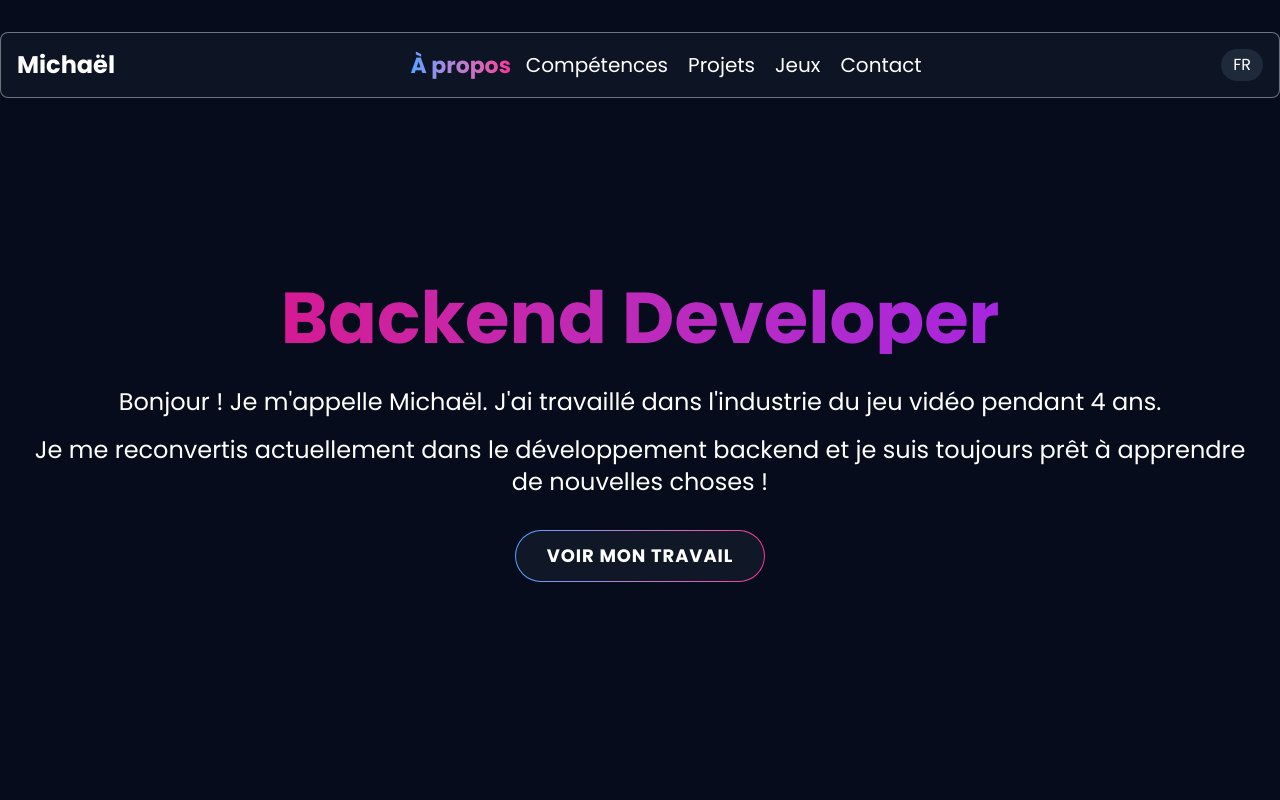
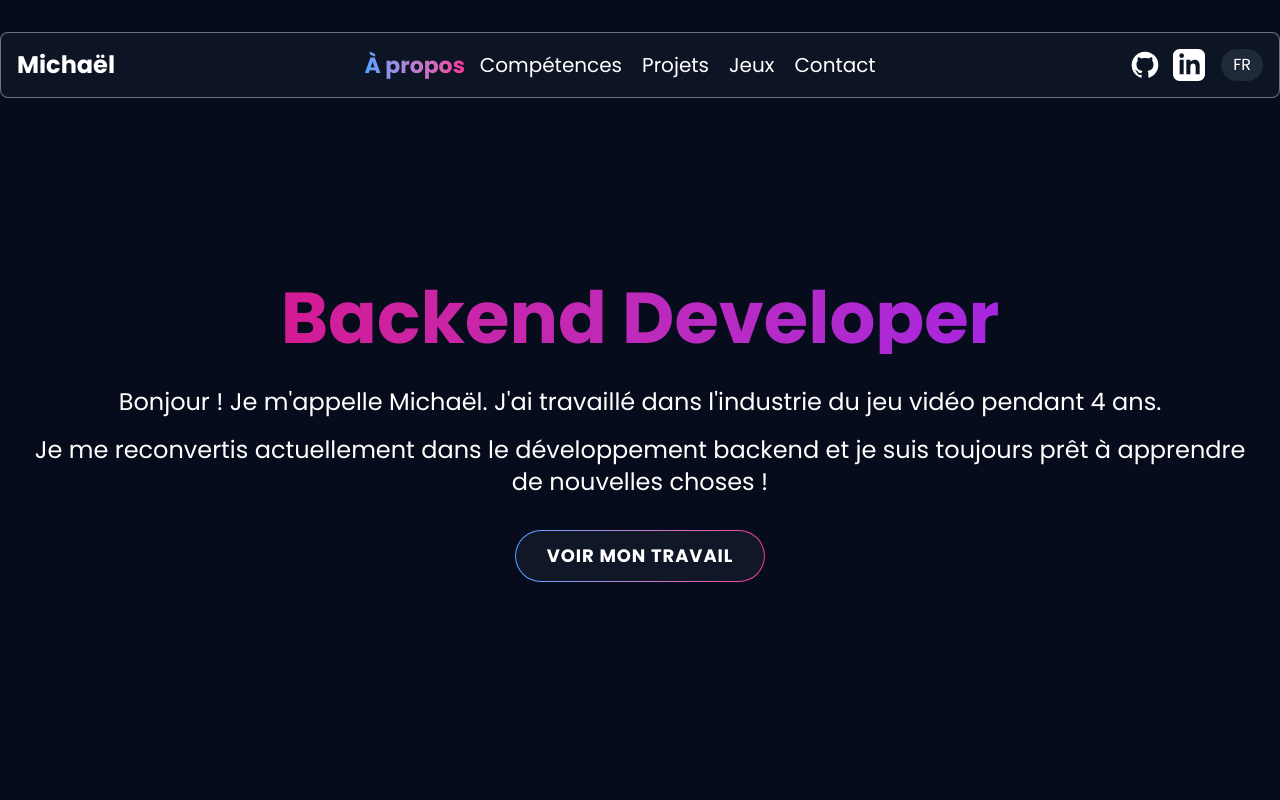
Before and after one commit to SynysterRev/portfolio, a React (Vite) app in the folder frontend/: page / in a window 1280 px wide. Shown: the top 800 px of the page. Built offline with nearby package versions, Linux system fonts and the light colour scheme.

Commit message:
add github/linkedin icon

```diff
--- a/frontend/src/components/NavBar.jsx
+++ b/frontend/src/components/NavBar.jsx
@@ -84,7 +84,29 @@ const NavBar = ({ t, toggleLanguage, currentLang }) => {
                         )}
                     </div>
 
-                    <div className="flex items-center gap-2">
+                    <div className="flex items-center gap-4">
+                        <div className="flex items-center gap-3">
+                            <a
+                                href="https://github.com/SynysterRev"
+                                target="_blank"
+                                rel="noopener noreferrer"
+                                className="text-white hover:text-blue-400 transition-colors"
+                            >
+                                <svg className="w-8 h-8" fill="currentColor" viewBox="0 0 24 24">
+                                    <path fillRule="evenodd" d="M12 2C6.477 2 2 6.477 2 12c0 4.42 2.87 8.17 6.84 9.5.5.08.66-.23.66-.5v-1.69c-2.77.6-3.36-1.34-3.36-1.34-.46-1.16-1.11-1.47-1.11-1.47-.91-.62.07-.6.07-.6 1 .07 1.53 1.03 1.53 1.03.87 1.52 2.34 1.07 2.91.83.09-.65.35-1.09.63-1.34-2.22-.25-4.55-1.11-4.55-4.92 0-1.11.38-2 1.03-2.71-.1-.25-.45-1.29.1-2.64 0 0 .84-.27 2.75 1.02.79-.22 1.65-.33 2.5-.33.85 0 1.71.11 2.5.33 1.91-1.29 2.75-1.02 2.75-1.02.55 1.35.2 2.39.1 2.64.65.71 1.03 1.6 1.03 2.71 0 3.82-2.34 4.66-4.57 4.91.36.31.69.92.69 1.85V21c0 .27.16.59.67.5C19.14 20.16 22 16.42 22 12A10 10 0 0012 2z" clipRule="evenodd" />
+                                </svg>
+                            </a>
+                            <a
+                                href="https://linkedin.com/in/michael-arn"
+                                target="_blank"
+                                rel="noopener noreferrer"
+                                className="text-white hover:text-blue-400 transition-colors"
+                            >
+                                <svg className="w-8 h-8" fill="currentColor" viewBox="0 0 24 24">
+                                    <path d="M19 0h-14c-2.761 0-5 2.239-5 5v14c0 2.761 2.239 5 5 5h14c2.762 0 5-2.239 5-5v-14c0-2.761-2.238-5-5-5zm-11 19h-3v-11h3v11zm-1.5-12.268c-.966 0-1.75-.79-1.75-1.764s.784-1.764 1.75-1.764 1.75.79 1.75 1.764-.783 1.764-1.75 1.764zm13.5 12.268h-3v-5.604c0-3.368-4-3.113-4 0v5.604h-3v-11h3v1.765c1.396-2.586 7-2.777 7 2.476v6.759z" />
+                                </svg>
+                            </a>
+                        </div>
                         <button
                             onClick={toggleLanguage}
                             className="z-50 px-2 py-1 text-sm sm:text-base sm:px-3 rounded-full bg-gray-800 text-white hover:bg-gray-700 transition-colors"
```
